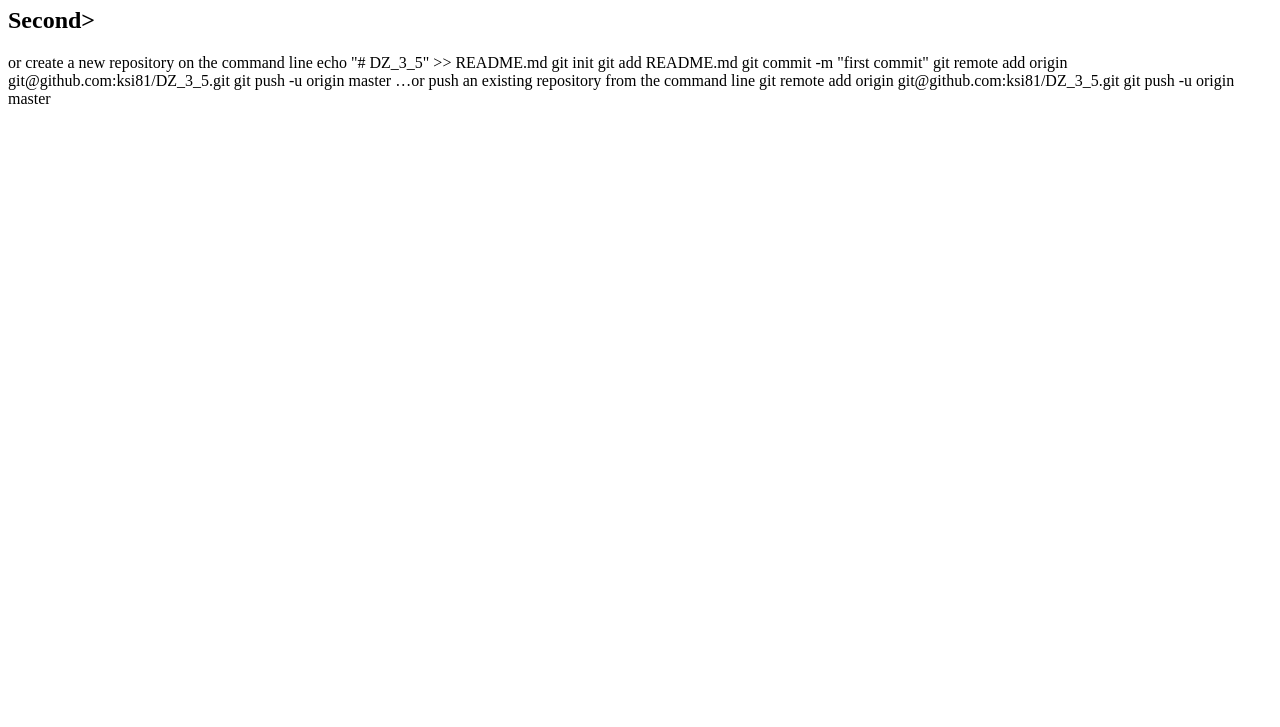
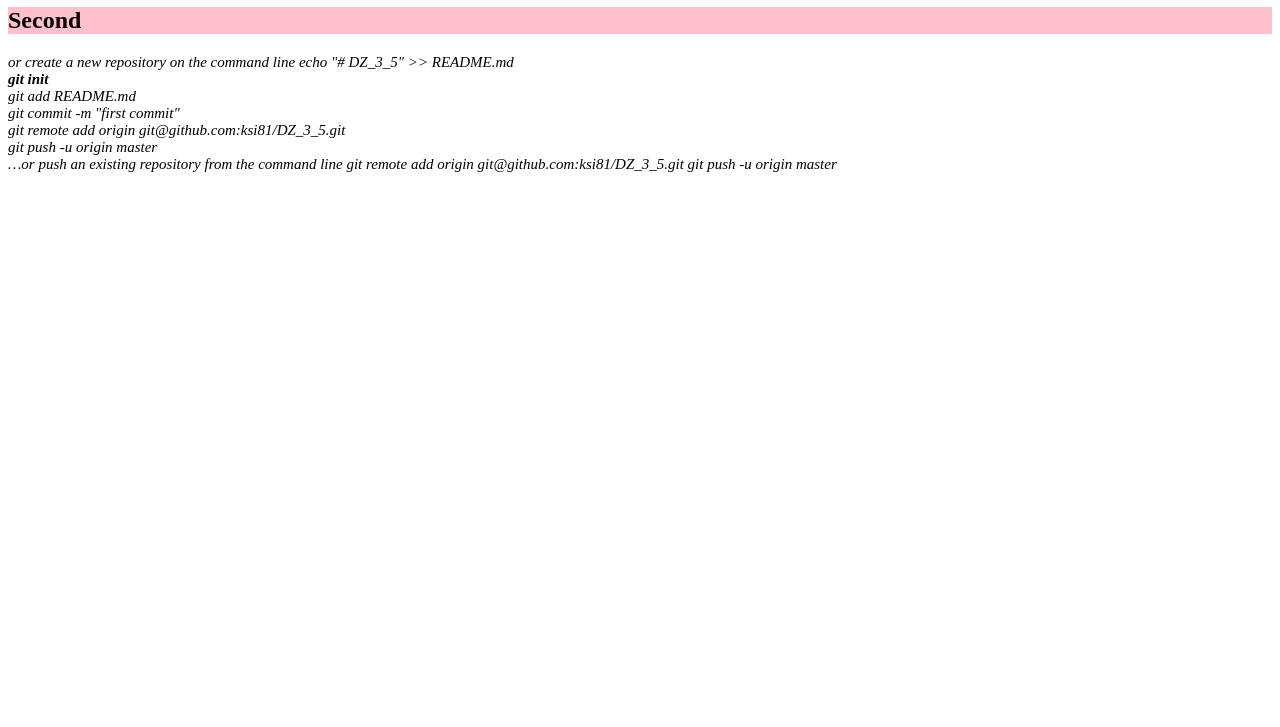
Before and after one commit to ksi81/DZ_3_5, a plain HTML site: page index.html in a window 1280 px wide. Shown: the part 73-800 px from the top of the page. Drawn offline with Linux system fonts and the light colour scheme.

Commit message:
branch s1 commit 1

```diff
--- /dev/null
+++ b/css/master.css
@@ -0,0 +1,10 @@
+h1 {color: red}
+
+h2{
+	background: pink;
+}
+
+p {
+	font-size: 15px;
+	font-style: italic;
+}
--- a/index.html
+++ b/index.html
@@ -3,21 +3,22 @@
 <head>
 	<meta charset="UTF-8">
 	<title>DZ_3_5</title>
+	<link rel="stylesheet" href="css/master.css">
 </head>
 <body>
 	<h1>First</h1>
-	<h2>Second></h2>
+	<h2>Second</h2>
 	<div>
 
 		<p>or create a new repository on the command line
 
 echo "# DZ_3_5" >> README.md
-git init
-git add README.md
-git commit -m "first commit"
-git remote add origin git@github.com:ksi81/DZ_3_5.git
-git push -u origin master
-…or push an existing repository from the command line
+<br><b>git init</b>
+<br>git add README.md
+<br>git commit -m "first commit"
+<br>git remote add origin git@github.com:ksi81/DZ_3_5.git
+<br>git push -u origin master
+<br>…or push an existing repository from the command line
 
 git remote add origin git@github.com:ksi81/DZ_3_5.git
 git push -u origin master</p>
```
